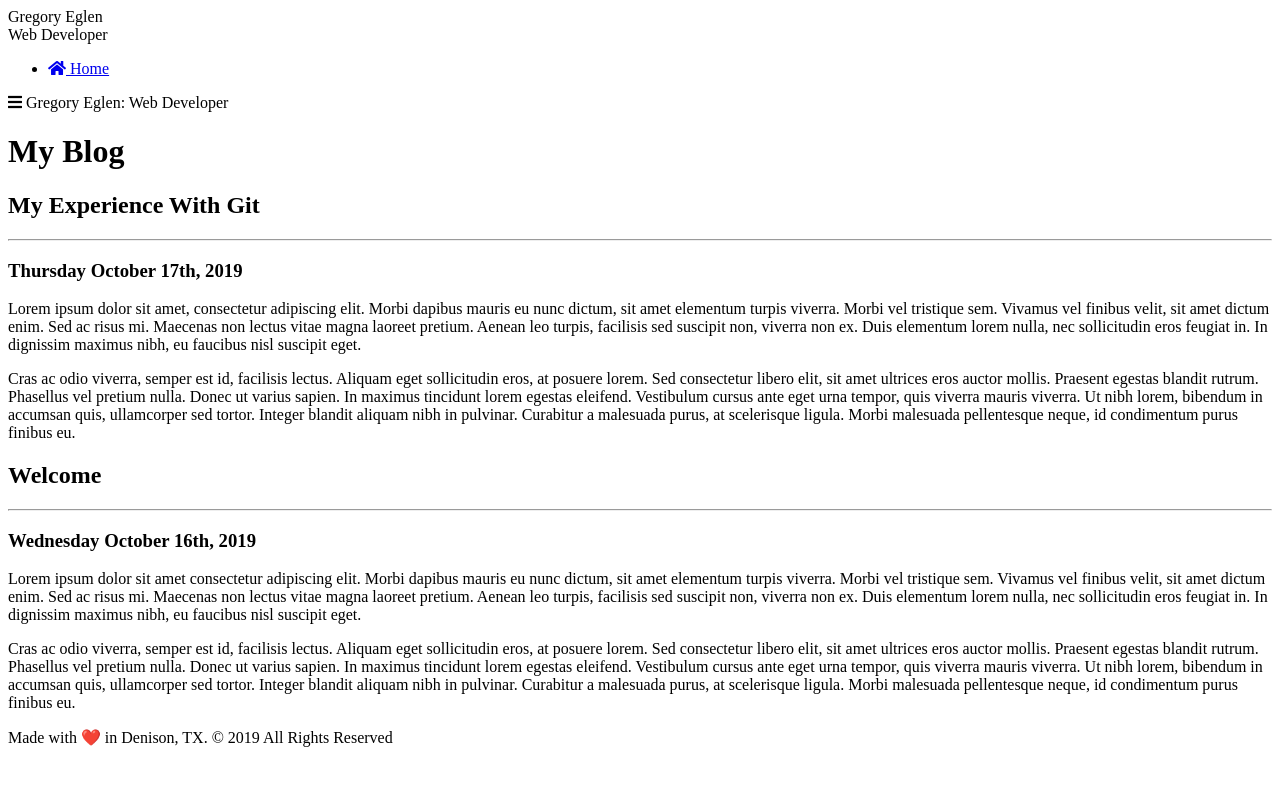
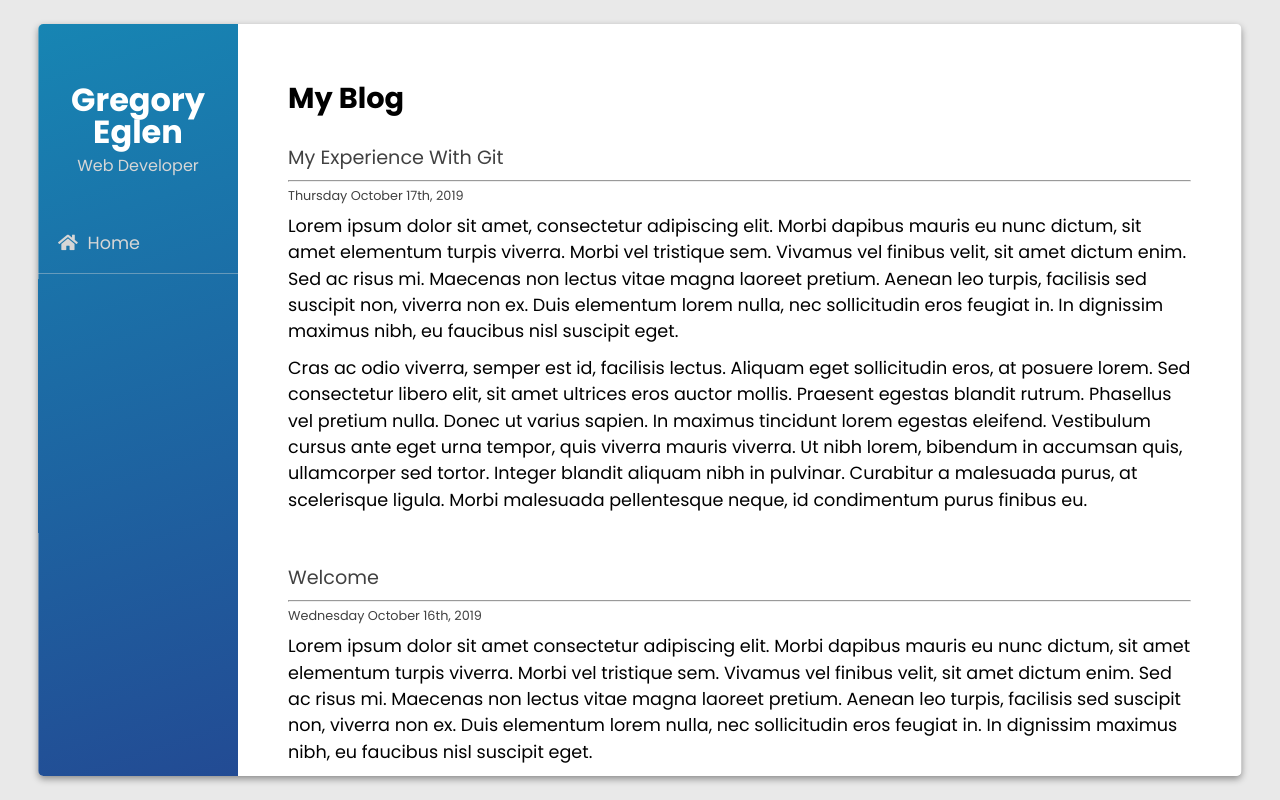
Before and after one commit to gregory-eglen/personal-blog, a plain HTML site: page index.html in a window 1280 px wide. Drawn offline with nearby package versions, Linux system fonts and the light colour scheme.

Commit message:
Add completed styles.css file

```diff
--- /dev/null
+++ b/assets/css/style.css
@@ -0,0 +1,224 @@
+@import "https://fonts.googleapis.com/css?family=Poppins:400,700";
+
+body {
+  background-color: #e9e9e9;
+  font-family: "Poppins", sans-serif;
+}
+
+h1 {
+  font-weight: 700;
+  font-size: 1.8em;
+  padding: 10px 0px 10px 0px;
+}
+
+h2 {
+  font-size: 1.2em;
+  padding: 25px 0px 5px 0px;
+  color: #414141;
+}
+
+h3 {
+  font-size: 0.8em;
+  color: #414141;
+}
+
+p {
+  font-size: 1.1em;
+  line-height: 1.5em;
+  padding-top: 10px;
+}
+
+p:last-child {
+  padding-bottom: 30px;
+}
+
+a {
+  color: #b32b78;
+  text-decoration: none;
+  -o-transition: .5s;
+  -ms-transition: .5s;
+  -moz-transition: .5s;
+  transition: .5s;
+}
+
+a:hover {
+  color: #852b87;
+}
+
+hr {
+  color: #414141;
+}
+
+div.parent {
+  position: relative;
+  height: 100vh;
+}
+
+div.wrapper {
+  position: absolute;
+  margin: 0 auto;
+  width: 94%;
+  height: 94%;
+  top: 50%;
+  left: 50%;
+  transform: translate(-50%, -50%);
+  background-color: #ffffff;
+  overflow-x: scroll;
+  -webkit-border-radius: 5px;
+  -moz-border-radius: 5px;
+  border-radius: 5px;
+  -webkit-box-shadow: 0px 3px 7px 0px rgba(0,0,0,0.4);
+  -moz-box-shadow: 0px 3px 7px 0px rgba(0,0,0,0.4);
+  box-shadow: 0px 3px 7px 0px rgba(0,0,0,0.4);
+  display: grid;
+  grid-template-rows: 1fr;
+  grid-template-columns: 200px 1fr;
+}
+
+nav {
+  display: grid;
+  grid-row: span 1;
+  grid-column: span 1;
+  background: rgb(23,133,179);
+  background: linear-gradient(162deg, rgba(23,133,179,1) 0%, rgba(38,57,138,1) 100%);
+}
+
+div.inner-wrap {
+  display: block;
+}
+
+div.site-header, div.site-subheader {
+  text-align: center;
+}
+
+div.site-header {
+  margin-top: 60px;
+  text-align: center;
+  font-size: 2em;
+  font-weight: 700;
+  color: #ffffff;
+}
+
+div.site-subheader {
+  text-align: center;
+  font-size: 1em;
+  margin-bottom: 40px;
+  color: #d6d6d6;
+  margin-top: 10px;
+}
+
+ul.site-navigation li {
+  border-bottom: 1px solid rgba(214, 214, 214, 0.4);
+  padding: 20px 20px 20px 20px;
+  font-size: 1.1em;
+}
+
+ul.site-navigation li i {
+  margin-right: 5px;
+}
+
+ul.site-navigation li a {
+  color: #d6d6d6;
+  text-decoration: none;
+  -o-transition: .5s;
+  -ms-transition: .5s;
+  -moz-transition: .5s;
+  -webkit-transition: .5s;
+  transition: .5s;
+}
+
+ul.site-navigation li a:hover {
+  color: #ffffff;
+  opacity: 0.5;
+}
+
+.menu {
+  display: none;
+}
+
+main {
+  grid-row: span 1;
+  grid-column: span 1;
+  padding: 50px 50px 50px 50px;
+}
+
+.about-image {
+  float: left;
+  padding-top: 20px;
+  padding-right: 20px;
+  padding-bottom: 20px;
+}
+
+ul.social {
+  margin-top: 30px;
+  font-size: 1.3em;
+}
+
+ul.social li:last-child {
+  margin-bottom: 0px;
+}
+
+footer {
+  font-size: 0.9em;
+  text-align: center;
+  color: #414141;
+}
+
+article.portfolio-item {
+  margin-top: 50px;
+  margin-bottom: 50px;
+  display: grid;
+  grid-template-rows: 1fr;
+  grid-template-columns: 150px 1fr;
+}
+
+div.portfolio-image {
+  grid-row: span 1;
+  grid-column: span 1;
+}
+
+div.portfolio-description {
+  padding-left: 50px;
+  grid-row: span 1;
+  grid-column: span 1;
+}
+
+@media (max width: 768px) {
+  div.wrapper {
+    width: 96%;
+    grid-template-columns: 1fr;
+  }
+
+  nav {
+    display: none;
+  }
+
+  .active {
+    display: grid;
+  }
+
+  .menuup {
+    grid-template-columns: 200px 1fr!important;
+  }
+
+  .menu {
+    display: block;
+    margin-bottom: 40px;
+  }
+
+  .menu i {
+    margin-right: 10px;
+  }
+
+  .menu-icon {
+    cursor: pointer;
+  }
+
+  .hide {
+    display: none;
+  }
+
+  main {
+    padding: 20px 20px 20px 20px;
+  }
+}
--- a/index.html
+++ b/index.html
@@ -4,7 +4,9 @@
   <meta charset="UTF-8">
   <meta name="viewport" content="width-device-width, initial sclae=1.0">
   <meta http-equiv="X-UA-Compatible" content="ie-edge">
-  <link rel="stylesheet" href="https://use.fontawesome.com/releases/v5.4.1/css/all.css">
+  <link rel="stylesheet" href="https://cdnjs.cloudflare.com/ajax/libs/meyer-reset/2.0/reset.min.css"/>
+  <link rel="stylesheet" href="https://use.fontawesome.com/releases/v5.4.1/css/all.css"/>
+  <link rel="stylesheet" href="assets/css/style.css"/>
   <title>Gregory Eglen - Web Developer Extraordinaire</title>
 </head>
 <body>
```
